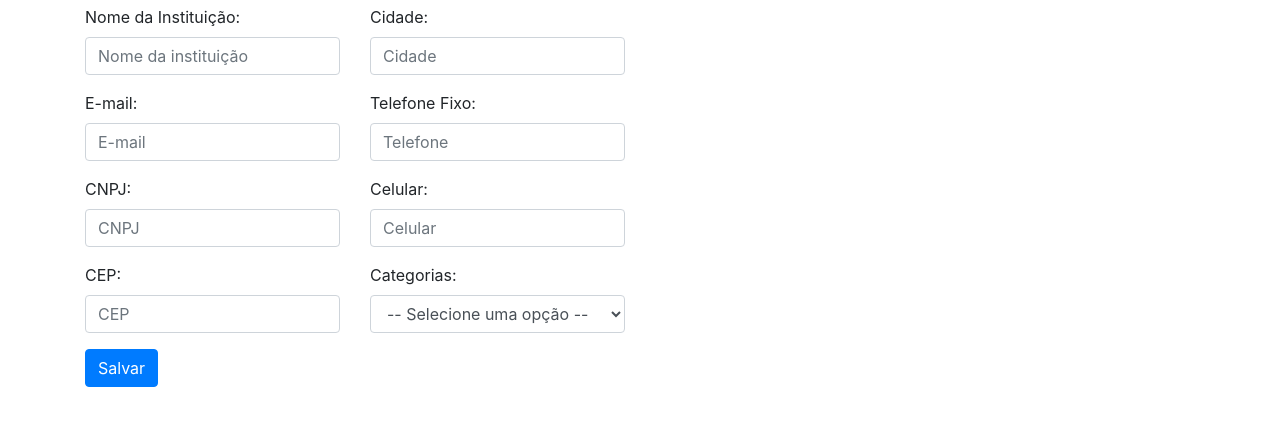
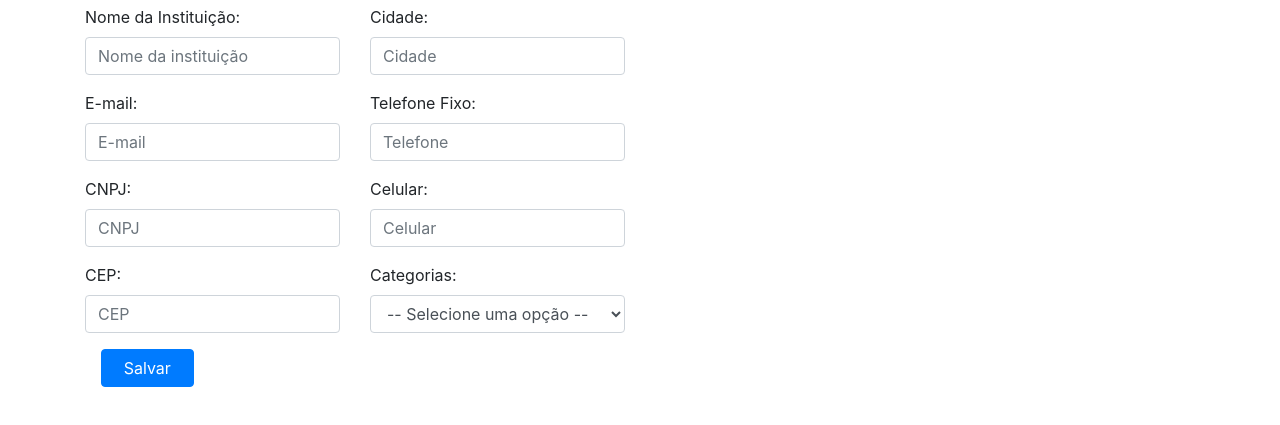
Before and after one commit to ICEI-PUC-Minas-PMV-ADS/pmv-ads-2024-1-e1-proj-web-t14-voluntech, a plain HTML site: page codigo-fonte/src/portal_das_instituicoes/portal-das-instituicoes.html in a window 1280 px wide. Shown: the part 157-582 px from the top of the page. Drawn offline with nearby package versions, Linux system fonts and the light colour scheme.

Commit message:
Archives changes

```diff
--- a/codigo-fonte/src/portal_das_instituicoes/portal-das-instituicoes.html
+++ b/codigo-fonte/src/portal_das_instituicoes/portal-das-instituicoes.html
@@ -74,7 +74,6 @@
     <!-- Fim Cabeçalho -->
 
     <!-- Início do Formulário -->
-    <section>
       <div class="container mt-3">
         <h1 class="cadastro">Faça seu cadastro</h1>
 
@@ -133,10 +132,11 @@
                 </div>
             </div>
 
-            <button type="submit" class="btn btn-primary btn-md">Salvar</button>
-        </form>
+            <button type="submit" class="btn btn-primary btn-md col-1 ml-3">Salvar</button>
+          </form>
     </div>
-    </section>
+    </body>
     <!-- Fim do Formulário -->
-  </body>
+
+    </body>
 </html>
```
